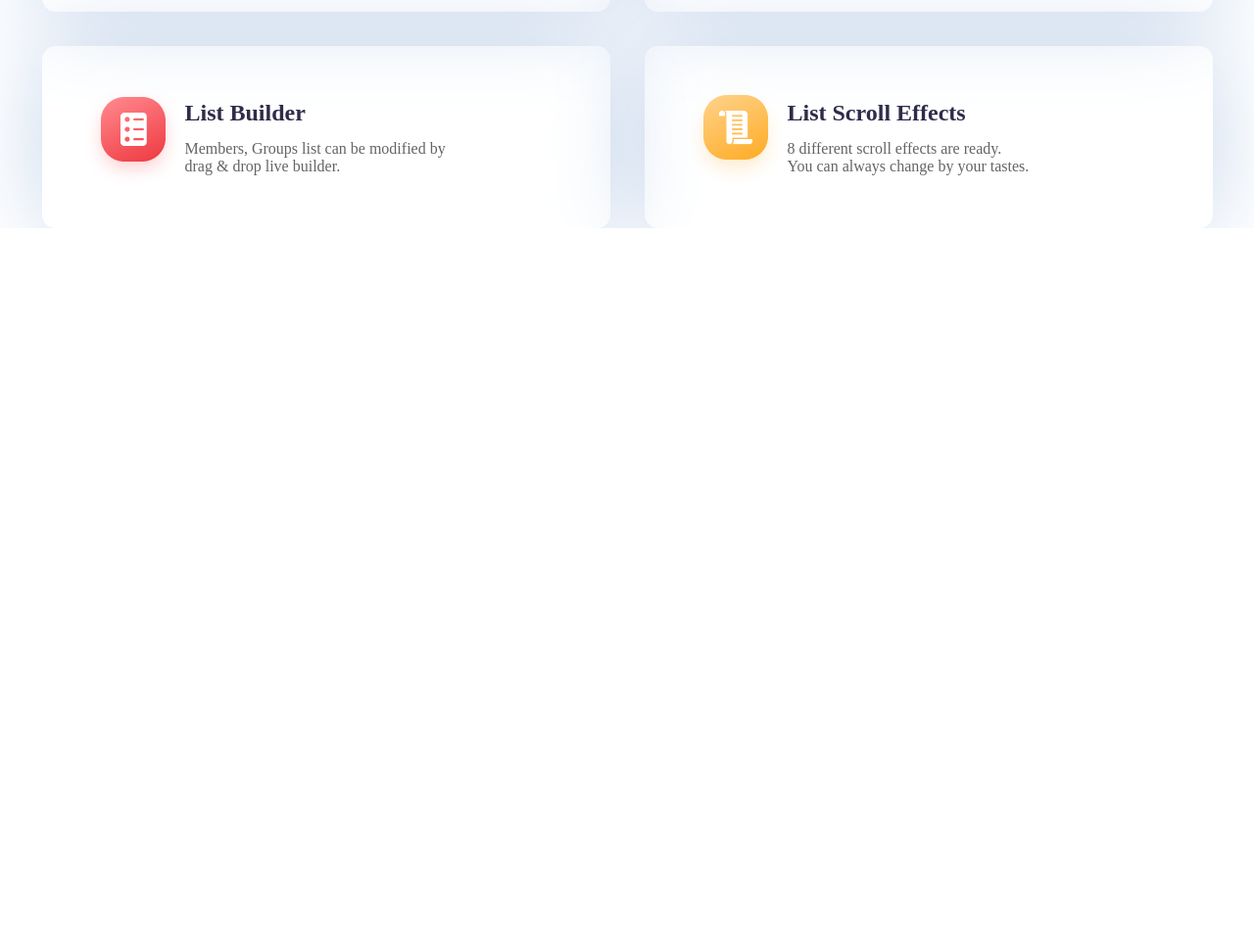
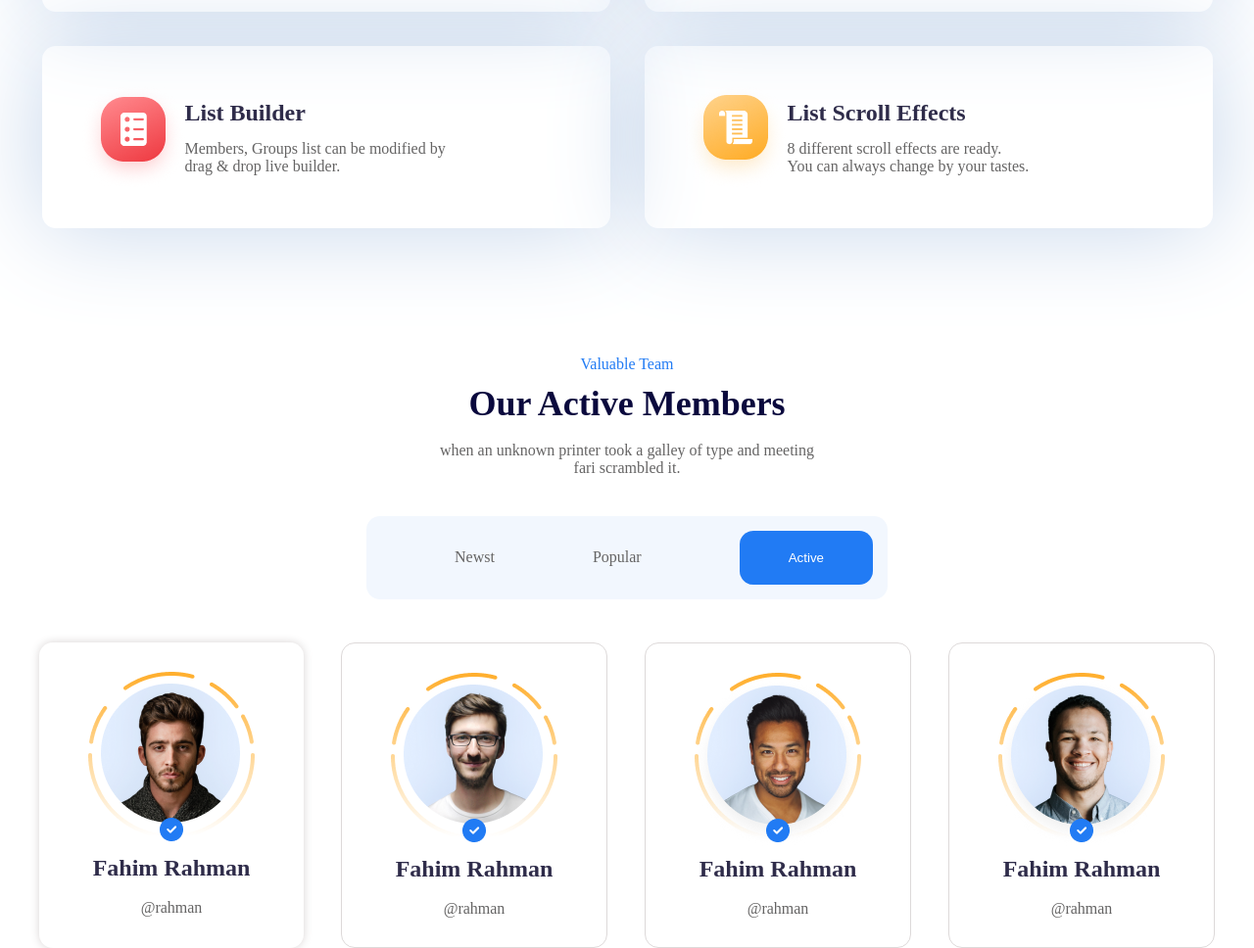
Before and after one commit to mirjonovogomuhammad06-gif/home-work-5, a plain HTML site: page index.html in a window 1280 px wide. Shown: the part 2336-3304 px from the top of the page at 98% size. Before the commit the page ends 2569 px from the top, so only its background shows below. Drawn offline with Linux system fonts and the light colour scheme.

Commit message:
section5

```diff
--- a/index.html
+++ b/index.html
@@ -165,6 +165,51 @@
     </div>
 
   </div>
+
+  <div class="section5">
+    <span>Valuable Team</span>
+    <h2>Our Active Members</h2>
+    <p>when an unknown printer took a galley of type and meeting <br>fari scrambled it.</p>
+    <div class="box">
+        <p>Newst</p>
+        <p>Popular</p>
+        <button class="bt5">Active</button>
+    </div>
+    <div class="bottom1">
+        <div class="box_in_bottom1 box_in_bottom2">
+            <div class="images">
+                <img src="images/Abstrack.png" alt="">
+                <img class="img_in_images" src="images/Image (25).png" alt="">
+            </div>
+            <h4>Fahim Rahman</h4>
+            <p>@rahman</p>
+        </div>
+        <div class="box_in_bottom1">
+            <div class="images">
+                <img src="images/Abstrack.png" alt="">
+                <img class="img_in_images" src="images/Image (26).png" alt="">
+            </div>
+            <h4>Fahim Rahman</h4>
+            <p>@rahman</p>
+        </div>
+        <div class="box_in_bottom1">
+            <div class="images">
+                <img src="images/Abstrack.png" alt="">
+                <img class="img_in_images1" src="images/Image (27).png" alt="">
+            </div>
+            <h4>Fahim Rahman</h4>
+            <p>@rahman</p>
+        </div>
+        <div class="box_in_bottom1">
+            <div class="images">
+                <img src="images/Abstrack.png" alt="">
+                <img class="img_in_images1" src="images/Image (28).png" alt="">
+            </div>
+            <h4>Fahim Rahman</h4>
+            <p>@rahman</p>
+        </div>
+    </div>
+  </div>
 </body>
 
 </html>
--- a/style.css
+++ b/style.css
@@ -262,3 +262,74 @@ margin-top: 30px;
     margin: auto;
     margin-top:100px ;
 }
+.section5{
+    text-align: center;
+    width: 1200px;
+    margin: auto;
+    margin-top: 130px;
+
+}
+.box{
+    display: flex;
+    background-color: rgba(242, 247, 254);
+    width: fit-content;
+    border-radius: 14px;
+    gap: 100px;
+    padding: 15px;
+    padding-left: 90px;
+    margin: auto;
+    margin-top: 40px;
+    color:rgba(47, 44, 74, 1);
+}
+.bt5{
+    border: none;
+    background-color: rgba(33, 123, 244, 1);
+    color: white;
+    border-radius:14px;
+    padding: 20px 50px;
+}
+.section5 p{
+    color: rgba(101, 100, 100, 1);
+    margin-top: 18px;
+}
+.section5 h2{
+    color: rgba(10, 9, 61, 1);
+    font-size: 36px;
+    margin-top: 10px;
+}
+.images{
+    position: relative;
+
+}
+.box_in_bottom1 h4{
+    color: rgba(47, 44, 74, 1);
+    font-size: 24px;
+    margin-top: 10px;
+}
+.img_in_images{
+    position: absolute;
+    right: 65px;
+    top: 12px;
+    z-index: -1;
+}
+.img_in_images1{
+    position: absolute;
+    right: 50px;
+    top: 6px;
+    z-index: -1;
+}
+.box_in_bottom1{
+    width: 270px;
+    border: 1px solid rgb(221, 217, 217);
+    border-radius: 14px;
+    padding: 30px 0;
+    margin-top: 44px;
+}
+.bottom1{
+    display: flex;
+    justify-content: space-between;
+}
+.box_in_bottom2{
+    border: none;
+    box-shadow: 0 0 10px rgb(216, 212, 212) ;
+}
```
Also changed, not shown: images/Abstrack.png (added), images/Image (25).png (added), images/Image (26).png (added), images/Image (27).png (added), images/Image (28).png (added).
